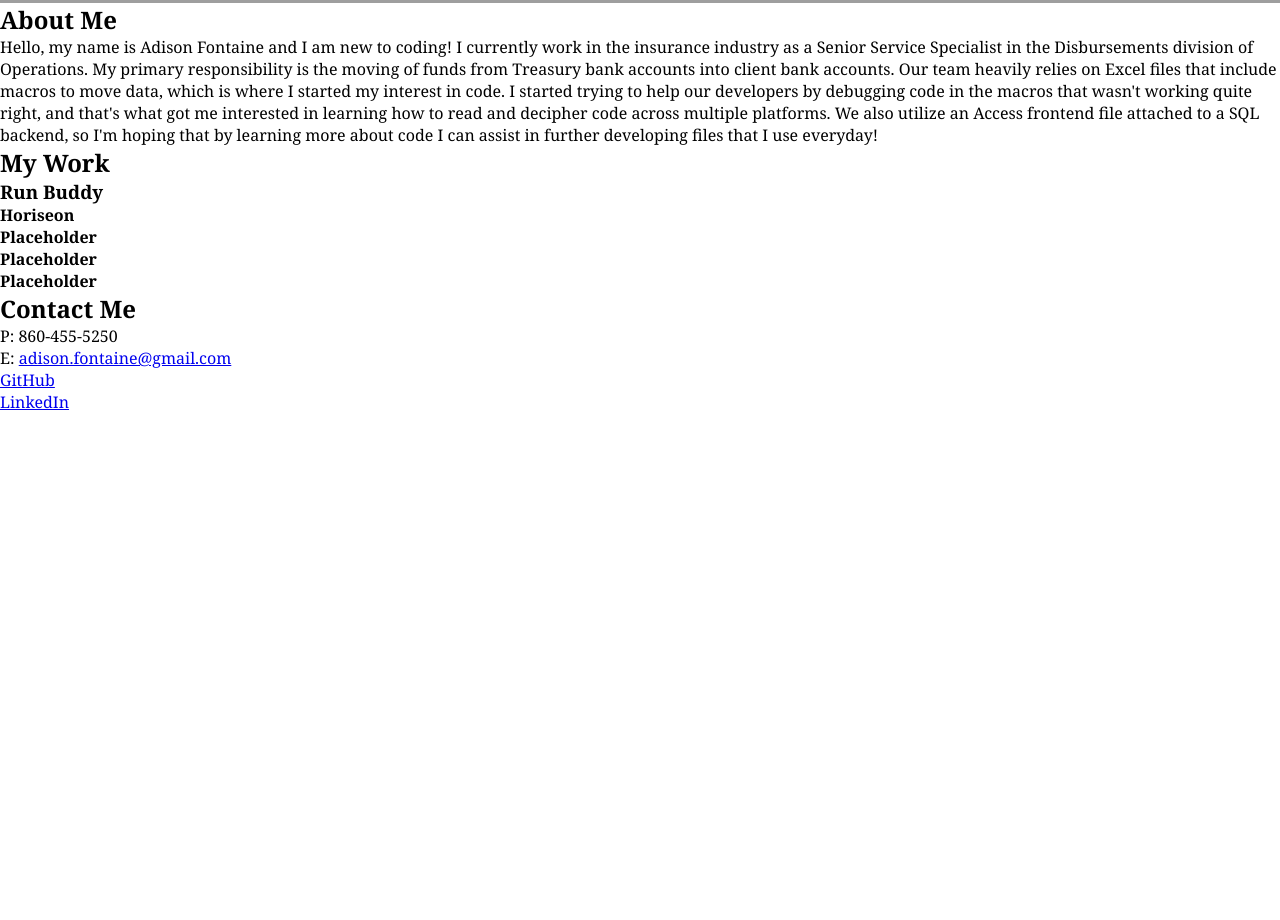
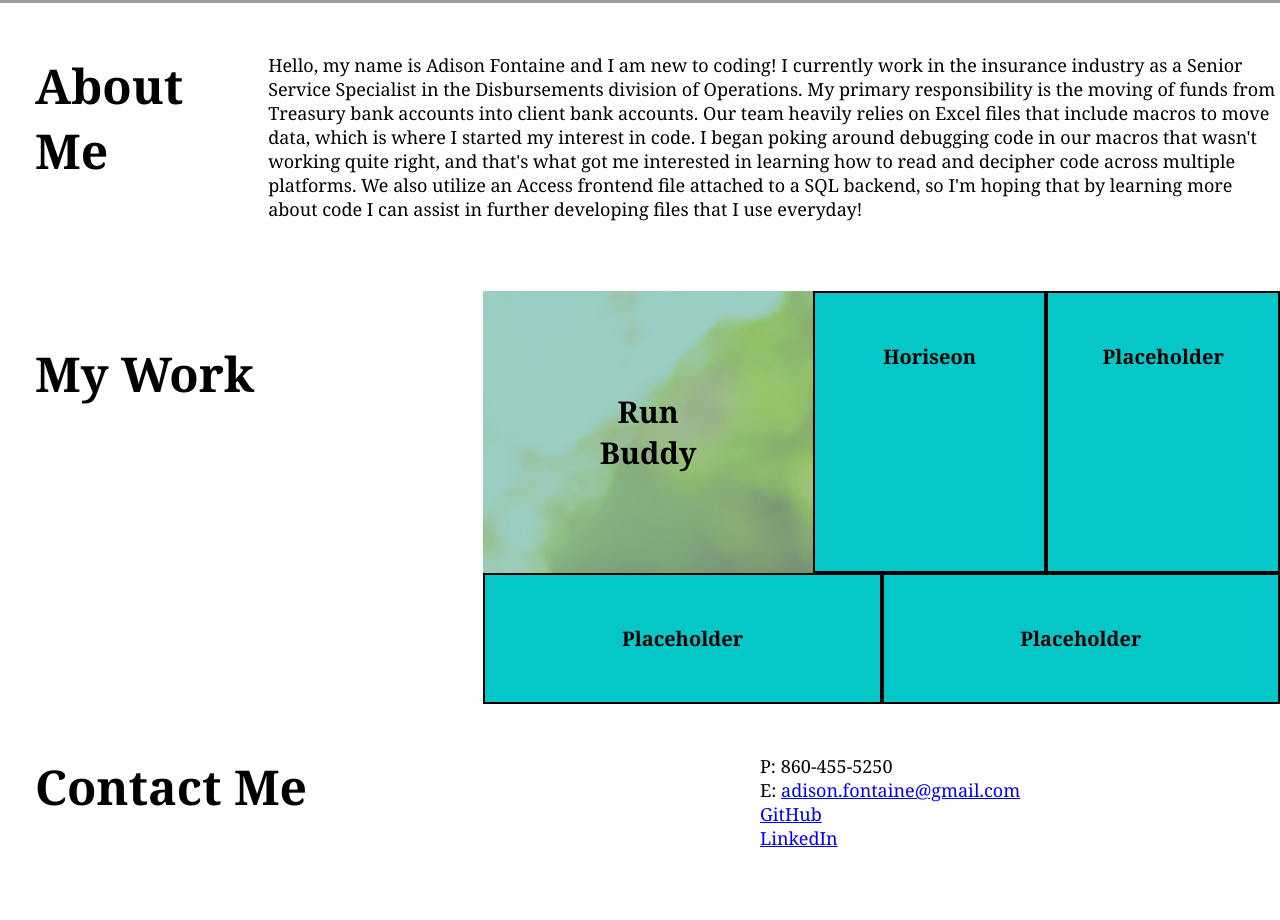
Before and after one commit to AdiFontaine/AFontaine-Portfolio, a plain HTML site: page index.html in a window 1280 px wide. Shown: the part 545-1465 px from the top of the page. Before the commit the page ends 958 px from the top, so only its background shows below. Drawn offline with Linux system fonts and the light colour scheme; grey boxes are pictures that could not be loaded.

Commit message:
continued work on CSS styling in sections

```diff
--- a/assets/css/style.css
+++ b/assets/css/style.css
@@ -18,7 +18,7 @@ header {
     position: sticky;
     position: -webkit-sticky;
     top: 0;
-    background-color: rgb(1, 223, 223);
+    background-color: rgb(5, 199, 199);
 }
 
 header h1 {
@@ -67,3 +67,49 @@ header nav ul li a {
 .hero h2 {
     font-size: 55px;
 }
+
+.section-title {
+    font-size: 48px;
+    padding-bottom: 20px;
+    text-align: left;
+    margin: 50px 50px 50px 35px;
+    width: 50%;
+}
+
+section p {
+    font-size: 18px;
+    padding-bottom: 20px;
+    margin: 50px auto 50px 35px;
+}
+
+.flex-row {
+    display: flex;
+}
+
+.projects {
+    width: 100%;
+    margin: 0 auto;
+    display: flex;
+    flex-wrap: wrap;
+    justify-content: space-around;
+    align-content: center;
+}
+
+.first {
+    padding: 100px;
+    flex: 1;
+    background-image: url(../images/Run-Buddy.png);
+    background-size: cover;
+    background-position: 80%;
+    font-size: 30px;
+    text-align: center;
+}
+
+.additional {
+    padding: 50px;
+    border: 2px solid black;
+    flex: 1;
+    background-color:rgb(5, 199, 199);
+    font-size: 20px;
+    text-align: center;
+}
--- a/index.html
+++ b/index.html
@@ -36,35 +36,41 @@
 
       <!-- about me -->
       <section id="about-me">
-        <h2>
-            About Me
-        </h2>
+        <div class="flex-row">
+            <h2 class="section-title">About Me</h2>
             <p>
-            Hello, my name is Adison Fontaine and I am new to coding! I currently work in the insurance industry as a Senior Service Specialist in the Disbursements division of Operations. My primary responsibility is the moving of funds from Treasury bank accounts into client bank accounts. Our team heavily relies on Excel files that include macros to move data, which is where I started my interest in code. I started trying to help our developers by debugging code in the macros that wasn't working quite right, and that's what got me interested in learning how to read and decipher code across multiple platforms. We also utilize an Access frontend file attached to a SQL backend, so I'm hoping that by learning more about code I can assist in further developing files that I use everyday!
+                Hello, my name is Adison Fontaine and I am new to coding! I currently work in the insurance industry as a Senior Service Specialist in the Disbursements division of Operations. My primary responsibility is the moving of funds from Treasury bank accounts into client bank accounts. Our team heavily relies on Excel files that include macros to move data, which is where I started my interest in code. I began poking around debugging code in our macros that wasn't working quite right, and that's what got me interested in learning how to read and decipher code across multiple platforms. We also utilize an Access frontend file attached to a SQL backend, so I'm hoping that by learning more about code I can assist in further developing files that I use everyday!
             </p>
+        </div>
       </section>
       <!-- end about me -->
 
       <!-- my work -->
       <section id="my-work">
-        <h2>My Work</h2>
-            <h3>Run Buddy</h3>
-            <h4>Horiseon</h4>
-            <h4>Placeholder</h4>
-            <h4>Placeholder</h4>
-            <h4>Placeholder</h4>
+        <div class="flex-row">
+            <h2 class="section-title">My Work</h2>
+                <article class="projects">
+                    <h3 class="first">Run Buddy</h3>
+                    <h4 class="additional">Horiseon</h4>
+                    <h4 class="additional">Placeholder</h4>
+                    <h4 class="additional">Placeholder</h4>
+                    <h4 class="additional">Placeholder</h4>
+                </article>
+        </div>
       </section>
       <!-- end my work -->
 
       <!-- contact me -->
       <section id="contact-me">
-        <h2>Contact Me</h2>
+        <div class="flex-row">
+            <h2 class="section-title">Contact Me</h2>
                 <p>
                     P: 860-455-5250 <br/>
                     E: <a href="mailto:adison.fontaine@gmail.com">adison.fontaine@gmail.com</a><br/>
                     <a href="https://github.com/AdiFontaine">GitHub</a><br/>
                     <a href="https://www.linkedin.com/in/adison-fontaine-75068b22/">LinkedIn</a>
                 </p>
+        </div>
       </section>
       <!-- end contact me -->
 
```
Also changed, not shown: assets/images/Run-Buddy.png (added). Lines whose indentation alone changed are shown as unchanged.
